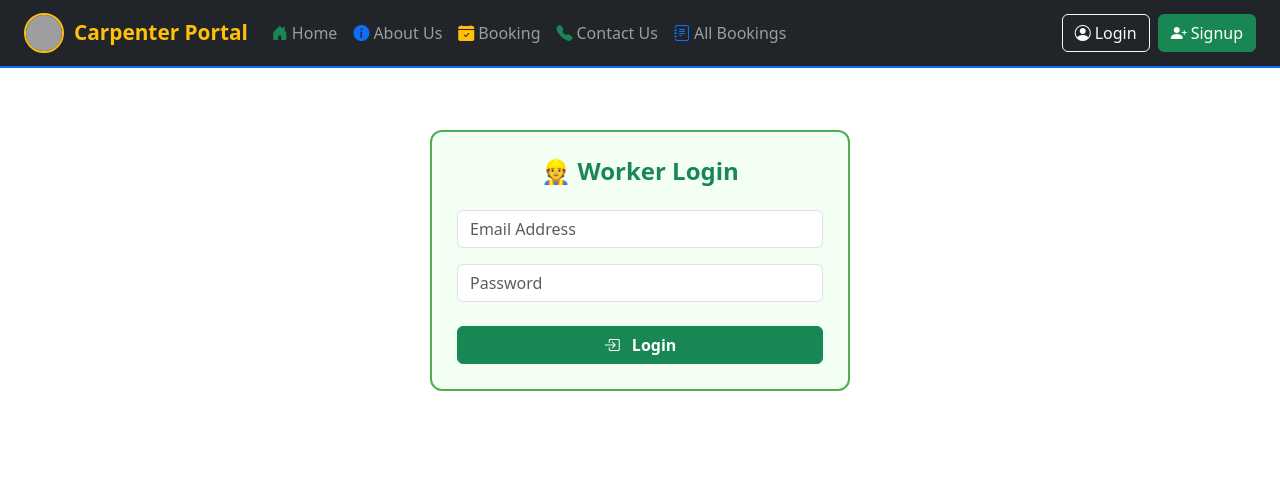
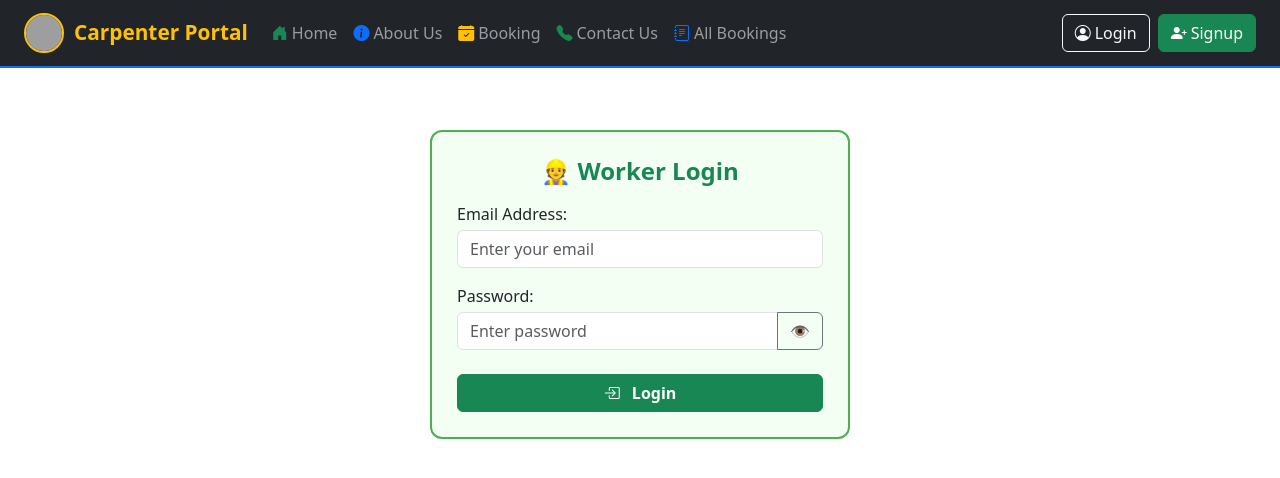
Before and after one commit to sohit636210s/leaderboard-system, a React (Create React App) app in the folder frontend/: page /worker-login in a window 1280 px wide. Shown: the top 478 px of the page. Built offline with nearby package versions, Linux system fonts and the light colour scheme; grey boxes are pictures that could not be loaded.

Commit message:
profile setup

```diff
--- a/frontend/src/App.js
+++ b/frontend/src/App.js
@@ -1,5 +1,3 @@
-// App.js
-
 import React, { useState, useEffect } from 'react';
 import { BrowserRouter as Router, Routes, Route, useNavigate } from 'react-router-dom';
 import Navbar from './components/Navbar';
@@ -15,31 +13,40 @@ import CustomerLogin from './components/CustomerLogin';
 import SignupSelector from './components/SignupSelector';
 import AdminCustomerList from './components/AdminCustomerList';
 import AdminBookingList from './components/AdminBookingList';
+import WorkerDashboard from './components/WorkerDashboard'; // ✅ Added new component
 import 'bootstrap/dist/css/bootstrap.min.css';
 import 'bootstrap/dist/js/bootstrap.bundle.min.js';
 
 function AppContent() {
   const [isLoggedIn, setIsLoggedIn] = useState(false);
   const [showLoginModal, setShowLoginModal] = useState(false);
-  const [worker, setWorker] = useState(null); // 👈 to customize Navbar if needed
+  const [worker, setWorker] = useState(null); // ✅ To customize Navbar + pass to dashboard
   const navigate = useNavigate();
 
   useEffect(() => {
     const token = localStorage.getItem('authToken');
-    if (token) setIsLoggedIn(true);
+    if (token) {
+      setIsLoggedIn(true);
+      // 👇 Optional: restore worker info if needed from localStorage or API
+    }
   }, []);
 
   const handleLogout = () => {
     localStorage.removeItem('authToken');
+    localStorage.removeItem('workerToken'); // ✅ Clear worker token too
     setIsLoggedIn(false);
-    setWorker(null); // optional cleanup
+    setWorker(null); // ✅ Reset on logout
     navigate('/login');
   };
 
   return (
     <>
-      {/* Modular Navbar Component */}
-      <Navbar worker={worker} handleLogout={handleLogout} isLoggedIn={isLoggedIn} setShowLoginModal={setShowLoginModal} />
+      <Navbar
+        worker={worker}
+        handleLogout={handleLogout}
+        isLoggedIn={isLoggedIn}
+        setShowLoginModal={setShowLoginModal}
+      />
 
       {/* Login Modal */}
       {showLoginModal && (
@@ -69,9 +76,13 @@ function AppContent() {
           <Route path="/signup" element={<SignupSelector />} />
           <Route path="/worker-signup" element={<WorkerSignup />} />
           <Route path="/customer-signup" element={<CustomerSignup />} />
-          <Route path="/worker-login" element={<WorkerLogin setWorker={setWorker} setIsLoggedIn={setIsLoggedIn} />} />
+          <Route
+            path="/worker-login"
+            element={<WorkerLogin setWorker={setWorker} setIsLoggedIn={setIsLoggedIn} />}
+          />
           <Route path="/customer-login" element={<CustomerLogin setIsLoggedIn={setIsLoggedIn} />} />
           <Route path="/login" element={<LoginPage setIsLoggedIn={setIsLoggedIn} />} />
+          <Route path="/worker-dashboard" element={<WorkerDashboard worker={worker} />} /> {/* ✅ Added route */}
         </Routes>
       </div>
     </>
--- /dev/null
+++ b/frontend/src/components/WorkerDashboard.js
@@ -0,0 +1,66 @@
+import React from 'react';
+
+function WorkerDashboard({ worker }) {
+  if (!worker) {
+    return (
+      <div className="text-center mt-5">
+        <h4 className="text-danger">Access Denied ❌</h4>
+        <p>Please login to view dashboard.</p>
+      </div>
+    );
+  }
+
+  return (
+    <div style={{
+      maxWidth: 500,
+      margin: 'auto',
+      marginTop: 60,
+      padding: 20,
+      borderRadius: 12,
+      background: '#ffffff',
+      boxShadow: '0 0 8px rgba(0,0,0,0.15)',
+    }}>
+      <div className="text-center mb-4">
+        <img
+          src={worker.profilePhoto || 'https://via.placeholder.com/100'}
+          alt="Worker DP"
+          className="rounded-circle mb-3"
+          style={{
+            width: 100,
+            height: 100,
+            border: '3px solid #28a745',
+            objectFit: 'cover',
+          }}
+        />
+        <h5 className="fw-bold text-success mb-1">{worker.name}</h5>
+        <span className="text-muted">{worker.workType || 'Work type not set'}</span>
+      </div>
+
+      <div className="mb-3">
+        <strong>Email:</strong>
+        <div>{worker.email}</div>
+      </div>
+
+      <div className="mb-3">
+        <strong>Mobile:</strong>
+        <div>{worker.mobile || 'Not Provided'}</div>
+      </div>
+
+      <div className="mb-3">
+        <strong>Availability:</strong>
+        <div className={worker.available ? 'text-success fw-semibold' : 'text-danger fw-semibold'}>
+          {worker.available ? '✅ Available' : '❌ Not Available'}
+        </div>
+      </div>
+
+      <button
+        className="btn btn-outline-primary w-100"
+        onClick={() => alert('Edit feature coming soon')}
+      >
+        ✏️ Edit Profile
+      </button>
+    </div>
+  );
+}
+
+export default WorkerDashboard;
--- a/frontend/src/components/WorkerLogin.js
+++ b/frontend/src/components/WorkerLogin.js
@@ -1,15 +1,17 @@
 import React, { useState } from 'react';
 import axios from 'axios';
+import { useNavigate } from 'react-router-dom';
 
 function WorkerLogin({ setWorker }) {
-  const [formData, setFormData] = useState({
-    email: '',
-    password: ''
-  });
+  const [formData, setFormData] = useState({ email: '', password: '' });
+  const [showPassword, setShowPassword] = useState(false);
+  const [errorMsg, setErrorMsg] = useState('');
+  const navigate = useNavigate();
 
   const handleChange = e => {
     const { name, value } = e.target;
     setFormData(prev => ({ ...prev, [name]: value }));
+    setErrorMsg(''); // Clear error on typing
   };
 
   const handleSubmit = async e => {
@@ -18,16 +20,14 @@ function WorkerLogin({ setWorker }) {
       const backendURL = process.env.REACT_APP_BACKEND_URL;
       const res = await axios.post(`${backendURL}/api/workers/login`, formData);
 
-      // ✅ Save token for session
       localStorage.setItem('workerToken', res.data.token);
-
-      // ✅ Update parent state (Navbar trigger)
       setWorker(res.data.worker);
-
-      alert(`Welcome, ${res.data.worker.name}!`);
+      setErrorMsg('');
+      navigate('/'); // ✅ Redirect to HomePage
 
     } catch (err) {
-      alert(err.response?.data?.error || 'Login failed');
+      const msg = err.response?.data?.error || 'Login failed!';
+      setErrorMsg(msg); // ❌ Show error above form
     }
   };
 
@@ -41,27 +41,57 @@ function WorkerLogin({ setWorker }) {
       borderRadius: 12,
       background: '#f3fff3',
     }}>
-      <h4 className="text-center mb-4 fw-bold text-success">👷 Worker Login</h4>
+      <h4 className="text-center mb-3 fw-bold text-success">👷 Worker Login</h4>
+
+      {/* 🔴 Error message box */}
+      {errorMsg && (
+        <div className="alert alert-danger py-2 fw-semibold text-center" role="alert">
+          {errorMsg}
+        </div>
+      )}
+
       <form onSubmit={handleSubmit}>
+        <label className="mb-1 fw-medium">Email Address:</label>
         <input
           type="email"
           name="email"
+          autoComplete="email"
           value={formData.email}
           onChange={handleChange}
-          placeholder="Email Address"
+          placeholder="Enter your email"
           className="form-control mb-3"
           required
         />
+
+        <label className="mb-1 fw-medium">Password:</label>
+        <div className="input-group mb-4">
           <input
-          type="password"
+            type={showPassword ? 'text' : 'password'}
             name="password"
+            autoComplete="current-password"
             value={formData.password}
             onChange={handleChange}
-          placeholder="Password"
-          className="form-control mb-4"
+            placeholder="Enter password"
+            className="form-control"
             required
           />
-        <button className="btn btn-success w-100 fw-bold">
+          <button
+            type="button"
+            className="btn btn-outline-secondary"
+            onClick={() => setShowPassword(prev => !prev)}
+            title="Show/Hide Password"
+          >
+            {showPassword ? '🙈' : '👁️'}
+          </button>
+        </div>
+
+        <button
+          type="submit"
+          className="btn btn-success w-100 fw-bold"
+          style={{ transition: '0.3s' }}
+          onMouseEnter={e => e.target.style.background = '#45a049'}
+          onMouseLeave={e => e.target.style.background = '#4CAF50'}
+        >
           <i className="bi bi-box-arrow-in-right me-2"></i> Login
         </button>
       </form>
```
Lines whose indentation alone changed are shown as unchanged.
